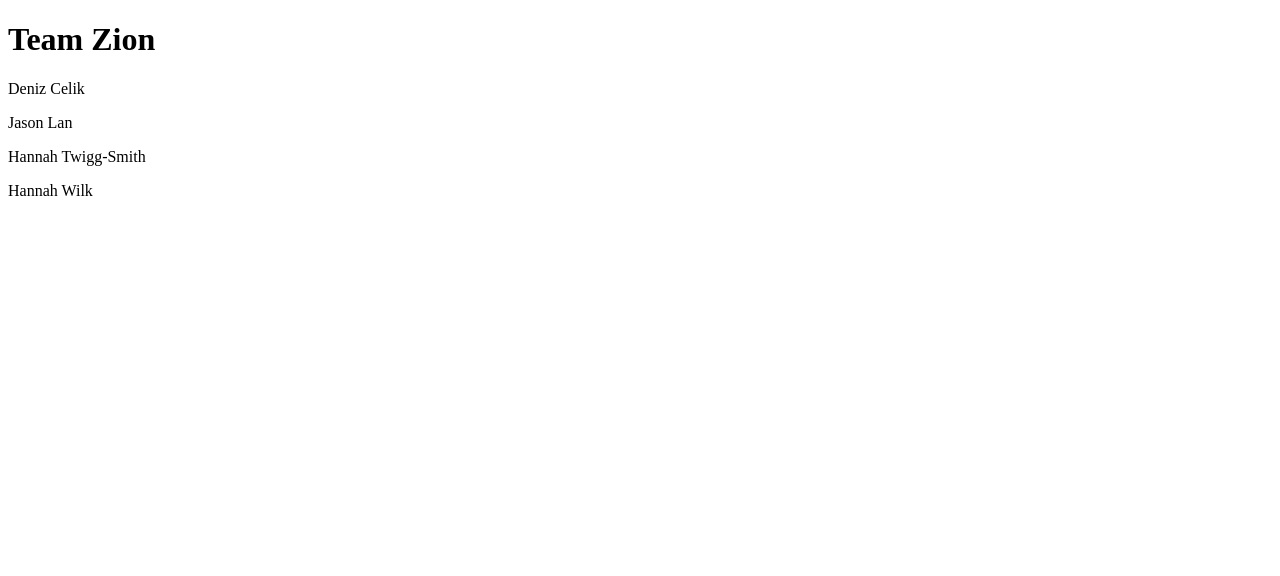
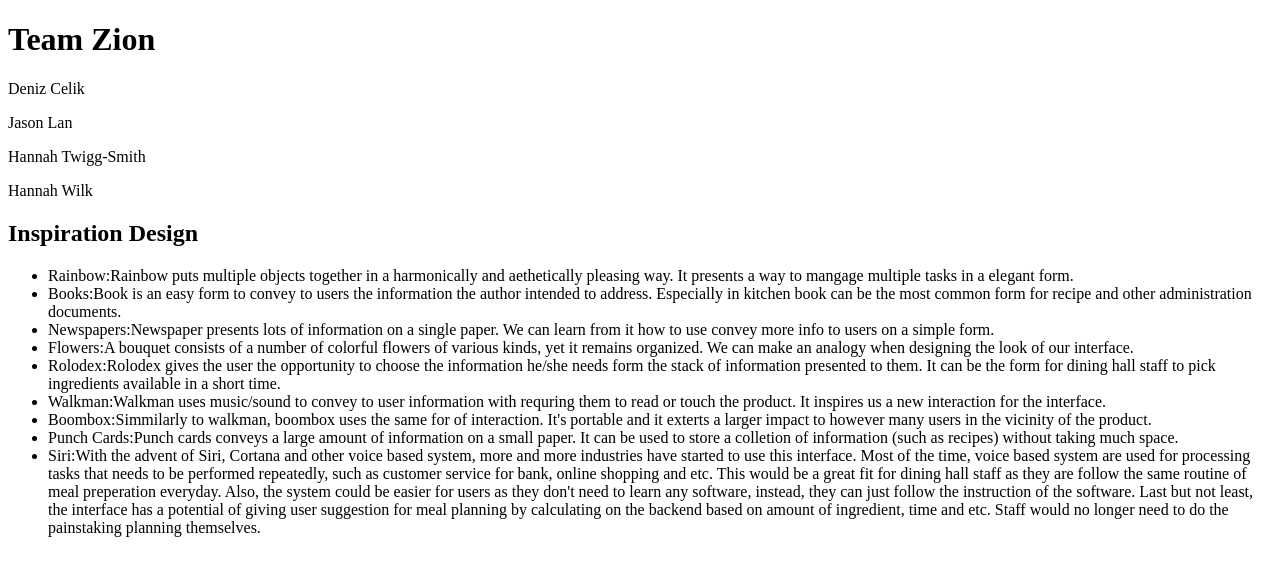
Before and after one commit to dcelik/hfid_team_zion, a plain HTML site: page index.html in a window 1280 px wide. Drawn offline with Linux system fonts and the light colour scheme.

Commit message:
added part of inspiration design

```diff
--- a/index.html
+++ b/index.html
@@ -12,5 +12,18 @@
 
 <p>Hannah Wilk</p>
 
+<h2>Inspiration Design</h2>
+<ul style="list-style-type:disc">
+  <li>Rainbow:Rainbow puts multiple objects together in a harmonically and aethetically pleasing way. It presents a way to mangage multiple tasks in a elegant form.</li>
+  <li>Books:Book is an easy form to convey to users the information the author intended to address. Especially in kitchen book can be the most common form for recipe and other administration documents.</li>
+  <li>Newspapers:Newspaper presents lots of information on a single paper. We can learn from it how to use convey more info to users on a simple form.</li>
+  <li>Flowers:A bouquet consists of a number of colorful flowers of various kinds, yet it remains organized. We can make an analogy when designing the look of our interface.</li>
+  <li>Rolodex:Rolodex gives the user the opportunity to choose the information he/she needs form the stack of information presented to them. It can be the form for dining hall staff to pick ingredients available in a short time. </li>
+  <li>Walkman:Walkman uses music/sound to convey to user information with requring them to read or touch the product. It inspires us a new interaction for the interface.</li>
+  <li>Boombox:Simmilarly to walkman, boombox uses the same for of interaction. It's portable and it exterts a larger impact to however many users in the vicinity of the product.</li>
+  <li>Punch Cards:Punch cards conveys a large amount of information on a small paper. It can be used to store a colletion of information (such as recipes) without taking much space.</li>
+  <li>Siri:With the advent of Siri, Cortana and other voice based system, more and more industries have started to use this interface. Most of the time, voice based system are used for processing tasks that needs to be performed repeatedly, such as customer service for bank, online shopping and etc. This would be a great fit for dining hall staff as they are follow the same routine of meal preperation everyday. Also, the system could be easier for users as they don't need to learn any software, instead, they can just follow the instruction of the software. Last but not least, the interface has a potential of giving user suggestion for meal planning by calculating on the backend based on amount of ingredient, time and etc. Staff would no longer need to do the painstaking planning themselves.</li>
+</ul>
+
 </body>
 </html>
```
